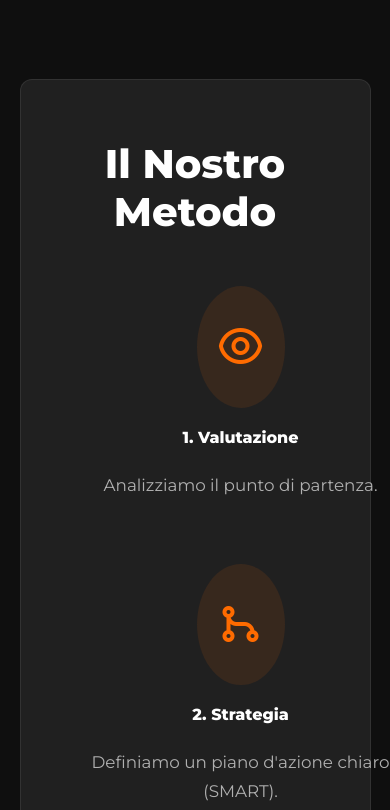
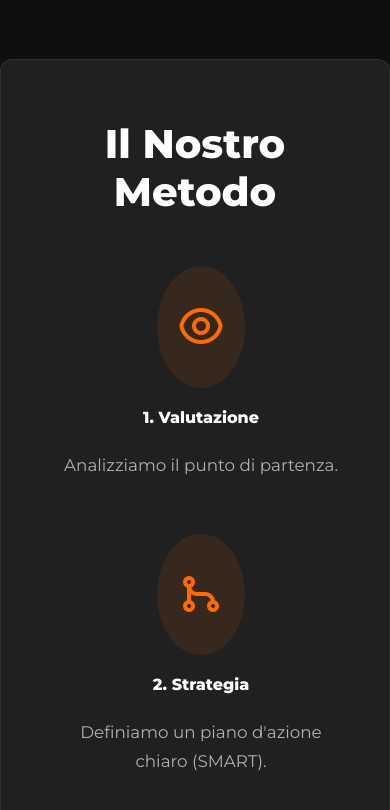
Before and after one commit to Ryhaza/sitoweb_fabricamente, a plain HTML site: page sito-fabricamente/coaching.html in a window 390 px wide. Shown: the part 1419-2229 px from the top of the page. Drawn offline with nearby package versions, Linux system fonts and the light colour scheme.

Commit message:
mobile view fix

```diff
--- a/sito-fabricamente/assets/css/style.css
+++ b/sito-fabricamente/assets/css/style.css
@@ -937,6 +937,27 @@ footer {
     }
 }
 
+/* =========================================
+   9. FIX CENTRATURA MOBILE
+   ========================================= */
+
+@media (max-width: 900px) {
+    section, section.page-section {
+        padding-left: 0;
+        padding-right: 0;
+    }
+
+    .grid-3, .grid-2, .projects-grid {
+        grid-template-columns: repeat(auto-fit, minmax(280px, 1fr));
+        gap: 30px; /* Riduciamo leggermente il gap su mobile */
+    }
+
+    .card, .project-card {
+        width: 100%;
+        margin: 0 auto;
+    }
+}
+
 #CookiebotWidget svg {
     fill: #ffffff !important;
 }
```
